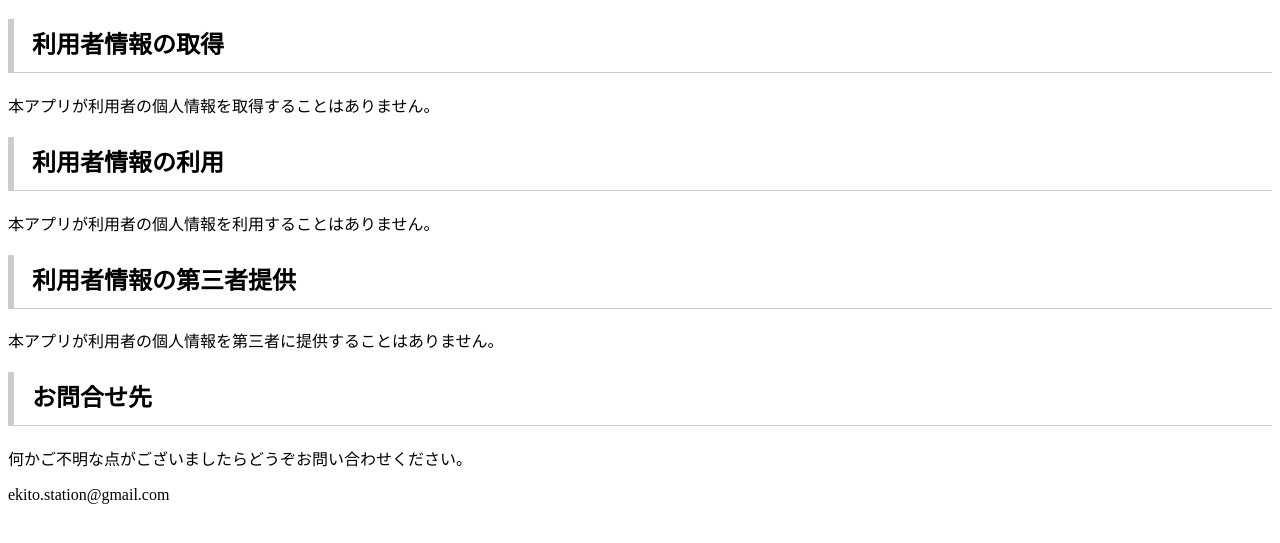
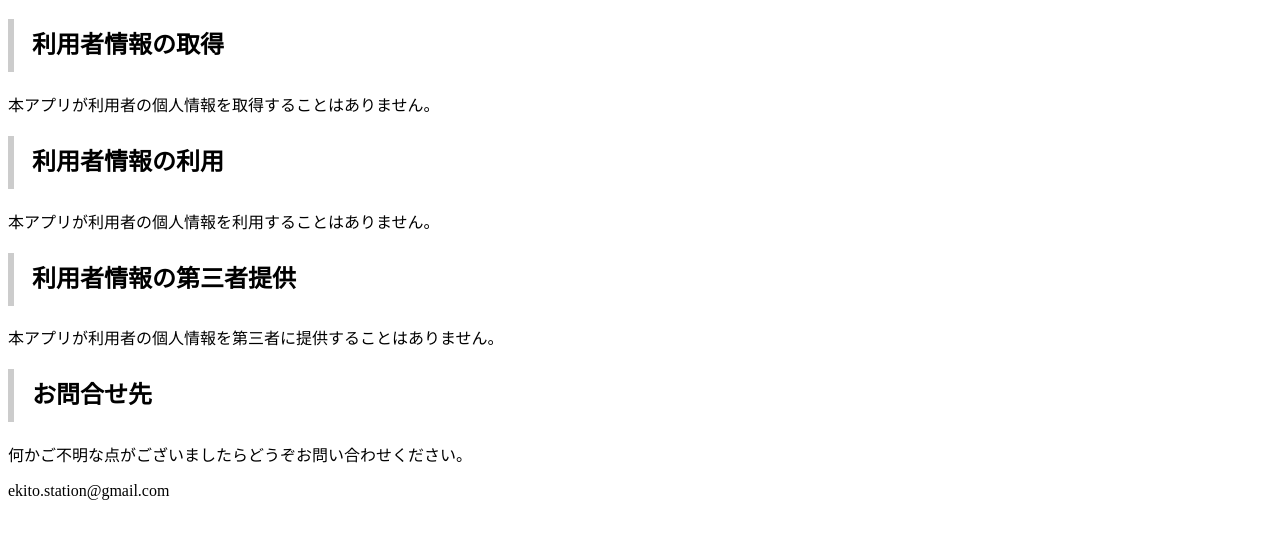
Before and after one commit to ekito-station/pluck-city-harmonized-iiiex-privacy-policy, a plain HTML site: page index.html in a window 1280 px wide. Shown: the part 125-668 px from the top of the page. Drawn offline with Linux system fonts and the light colour scheme.

Commit message:
Update style.css

```diff
--- a/style.css
+++ b/style.css
@@ -25,5 +25,5 @@ h1::after {
 h2 {
   padding: .25em 0 .5em .75em;
   border-left: 6px solid #ccc;
-  border-bottom: 1px solid #ccc;
+  // border-bottom: 1px solid #ccc;
 }
```
